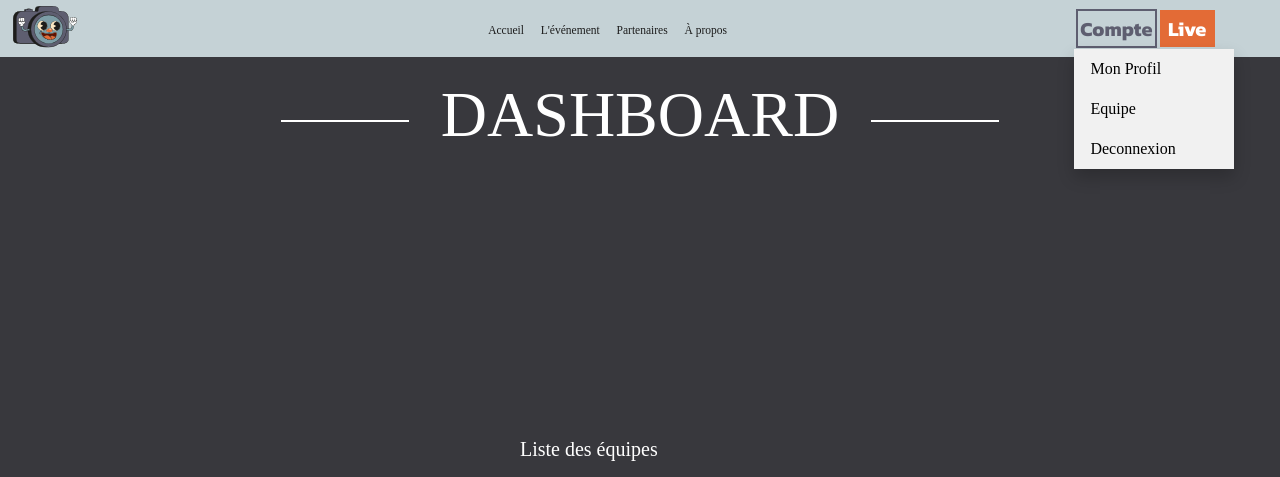
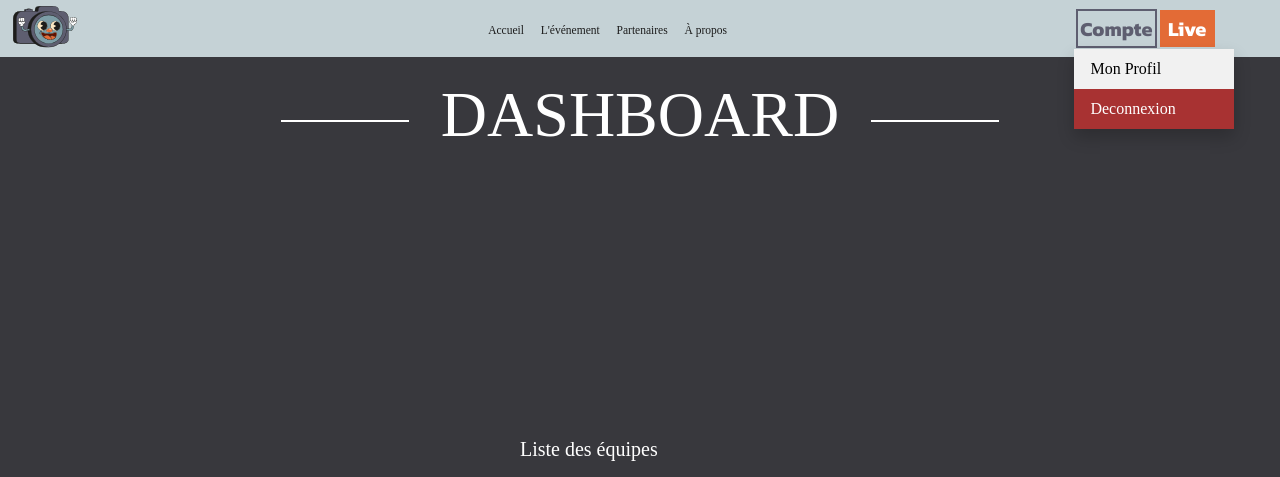
Before and after one commit to Klaimand22/rallye_video, a PHP site: page /admin.php in a window 1280 px wide, after a click on "Compte". Shown: the top 477 px of the page. Run offline with PHP 8.4, Linux system fonts and the light colour scheme; a user stored in the database is signed in; data comes from the database, SQL or seed files in the repository; some libraries are stand-ins or nearby versions.

Commit message:
button red

```diff
--- a/components/header.php
+++ b/components/header.php
@@ -144,8 +144,7 @@
                             <button onclick="myFunction()" class="dropbtn">Compte</button>
                             <div id="myDropdown" class="dropdown-content">
                                 <a href="session-bienvenue.php">Mon Profil</a>
-                                <a href="#about">Equipe</a>
-                                <a href="#" onclick="deconnexion()">Deconnexion</a>
+                                <a href="#" onclick="deconnexion()" id="btndeco">Deconnexion</a>
                             </div>
                         </div>
                     <?php } else { ?>
--- a/css/global.css
+++ b/css/global.css
@@ -238,3 +238,7 @@ h1 {
   color: white;
   background-color: #a83232;
 }
+
+.swal2-html-container {
+  font-family: 'Montserrat', sans-serif !important;
+}
--- a/css/header.css
+++ b/css/header.css
@@ -1,6 +1,5 @@
 /** @format */
-
-@import url("https://fonts.googleapis.com/css2?family=Kanit:wght@700&display=swap");
+@import url('https://fonts.googleapis.com/css2?family=Kanit:wght@700&family=Montserrat:ital,wght@0,100;0,200;0,300;0,400;0,500;0,600;0,700;0,800;0,900;1,100;1,200;1,300;1,400;1,500;1,600;1,700;1,800;1,900&display=swap');
 @font-face {
   font-family: "Kaviron";
   src: url("../fonts/kaviron.otf");
@@ -161,3 +160,8 @@ nav > ul > li,
 .dropdown a:hover {background-color: #ddd;}
 
 .show {display: block;}
+
+#btndeco {
+  background-color: #a83232;
+  color: white;
+}
--- a/js/alert.js
+++ b/js/alert.js
@@ -30,6 +30,7 @@ function deconnexion() {
             title: 'Etes-vous sûr de vouloir vous déconnecter?',
             text: "Vous serez redirigé vers la page d'accueil",
             icon: 'warning',
+            background: '#2b2',
             showCancelButton: true,
             confirmButtonColor: '#d33',
             cancelButtonColor: '#3085d6',
```
